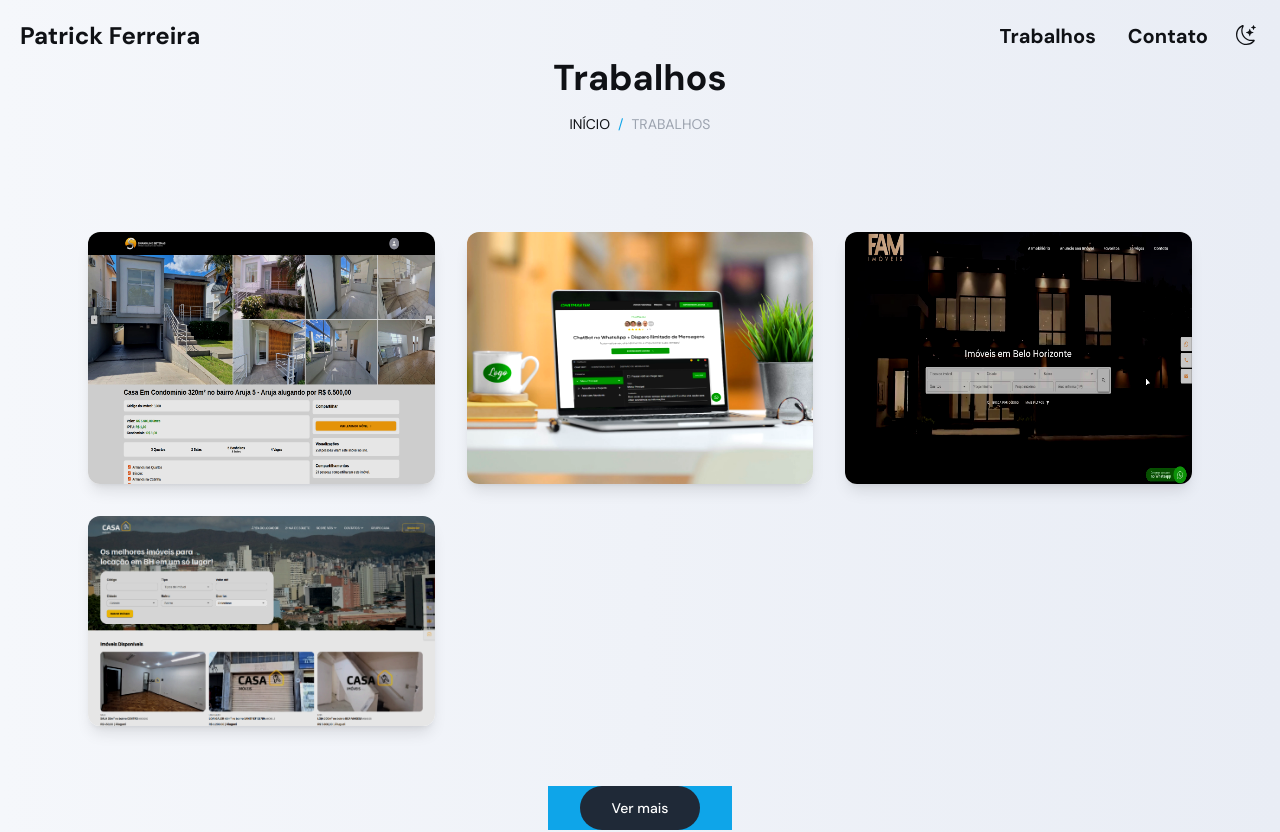
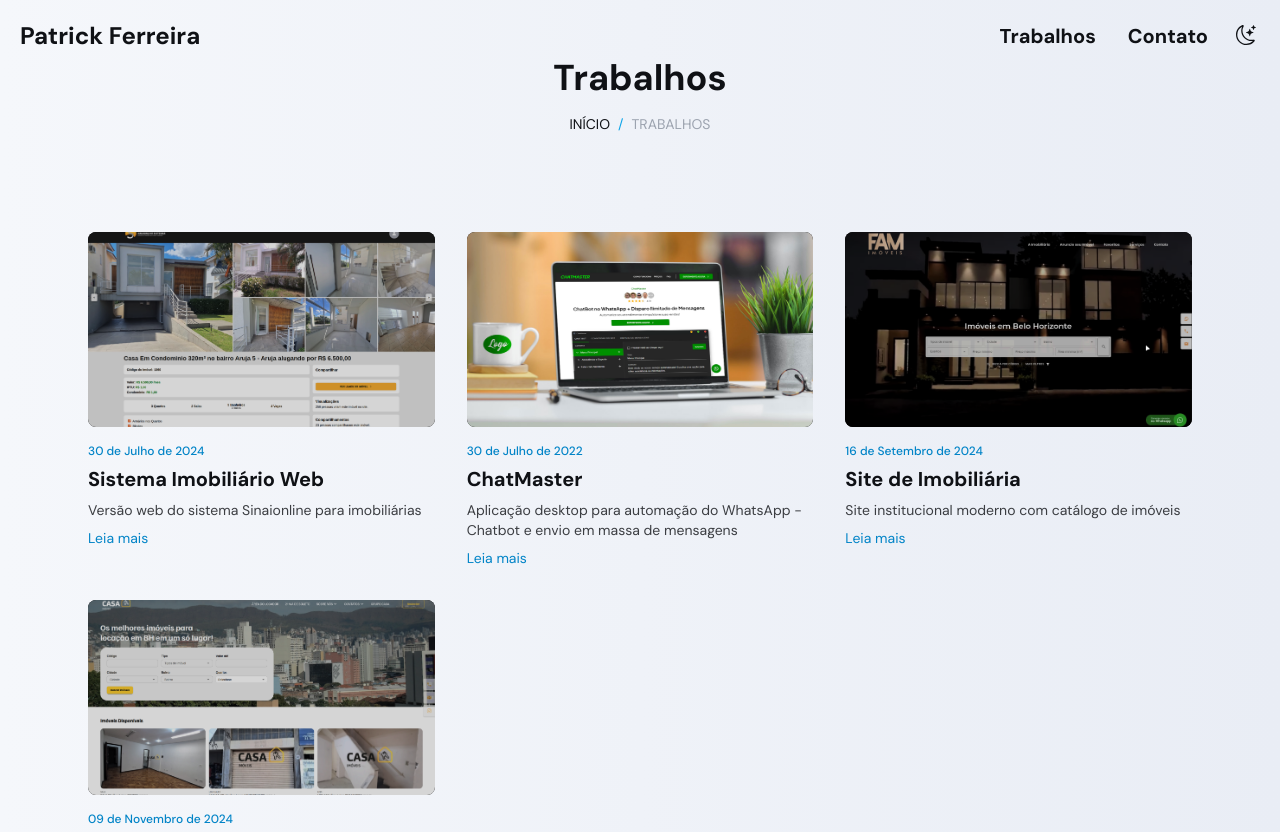
Before and after one commit to patrickkdev/Portfolio-Website, a Next.js app: page /works in a window 1280 px wide. Shown: the top 832 px of the page. Built offline with nearby package versions, Linux system fonts and the light colour scheme.

Commit message:
refactor: replaced Portfolio with FeatureCard component in works page

```diff
--- a/src/pages/works/index.tsx
+++ b/src/pages/works/index.tsx
@@ -1,6 +1,6 @@
 import Button from '@/components/form/Button';
+import FeatureCard from '@/components/shared/FeatureCard';
 import PageTitle from '@/components/shared/PageTitle';
-import Portfolio from '@/components/shared/Portfolio';
 import { works } from '@/data/works';
 import AppLayout from '@/pages/AppLayout';
 
@@ -19,12 +19,14 @@ const work = () => {
       <div className="container py-10">
         <div className="grid gap-4 xs:grid-cols-2 md:grid-cols-3 md:gap-8">
           {works.map((work) => (
-            <Portfolio
+            <FeatureCard
               key={work.id}
-              imageUrl={work.thumbnailUrl}
-              category={work.category}
               title={work.title}
+              excerpt={work.publishedAt}
+              description={work.subtitle}
               href={`/works/${work.id}`}
+              imageSrc={work.thumbnailUrl}
+              cta='Leia mais'
             />
           ))}
         </div>
```
